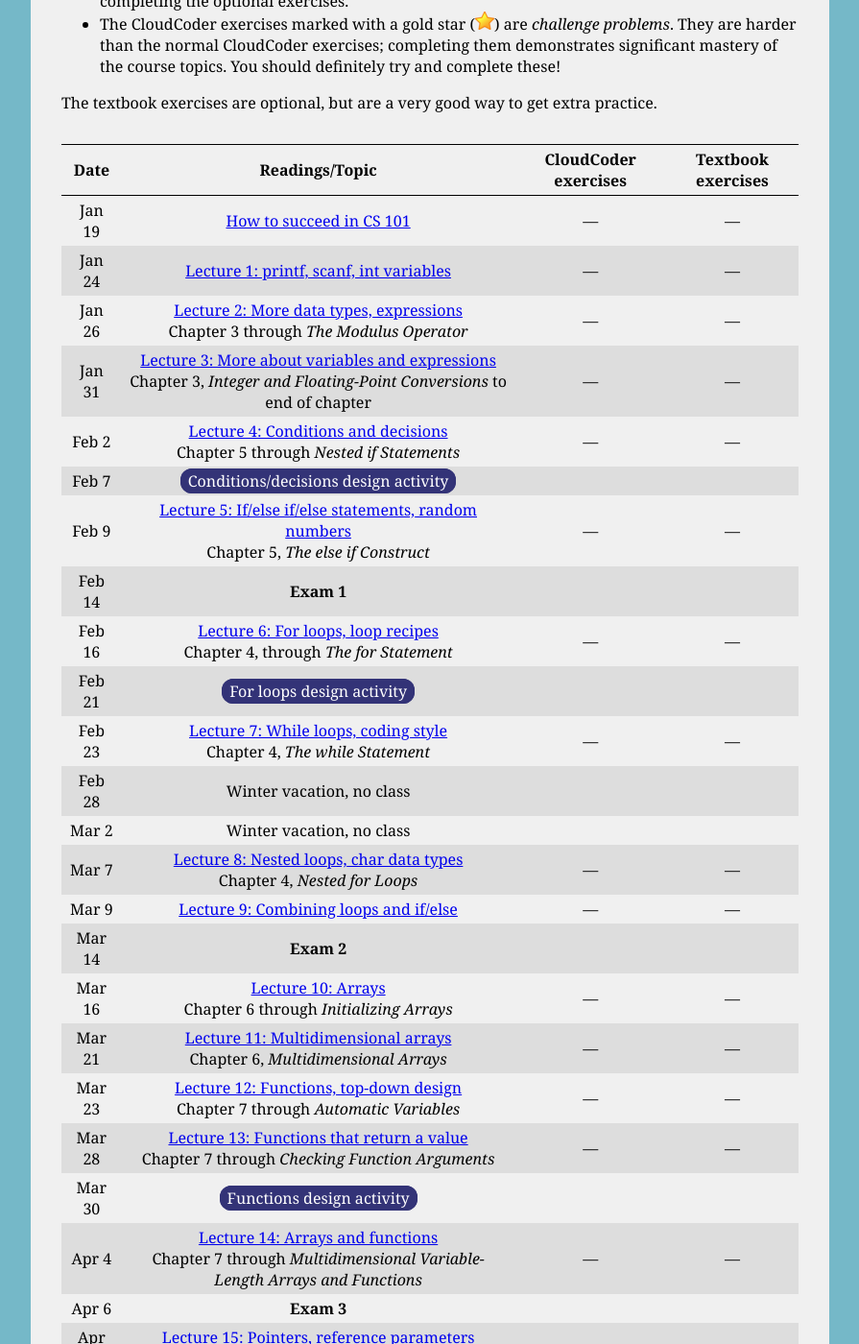
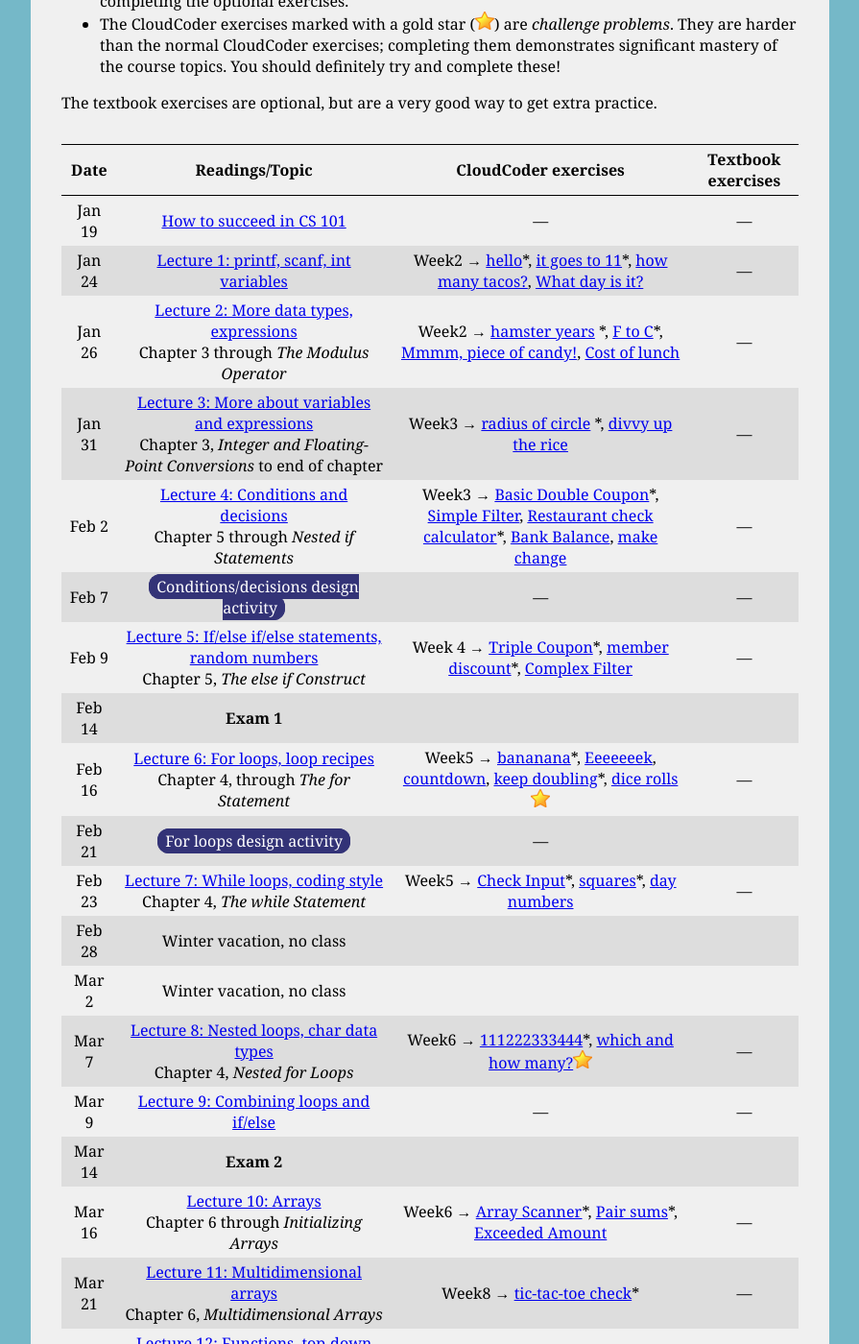
Before and after one commit to ycpcs/cs101-spring2017, a Jekyll site: the page built from schedule.md, in a window 1280 px wide and 1400 px high, scrolled down 321 px. Shown: the whole window at 96% size, without its empty margins (192-1087 px from the left). Built offline with Jekyll 4.4.1, drawn with Linux system fonts in a browser that asks for light colours; some of the changed text lies outside the part shown.

Commit message:
link to CloudCoder exercises

```diff
--- a/schedule.md
+++ b/schedule.md
@@ -15,31 +15,31 @@ The textbook exercises are optional, but are a very good way to get extra practi
 Date | Readings/Topic | CloudCoder exercises | Textbook exercises
 :----: | :--------: | :--------------------: | :------------------:
 Jan 19 | [How to succeed in CS 101](success.html) | &mdash; | &mdash;
-Jan 24 | [Lecture 1: printf, scanf, int variables](lectures/lecture01.html) | &mdash; | &mdash;
-Jan 26 | [Lecture 2: More data types, expressions](lectures/lecture02.html)<br>Chapter 3 through *The Modulus Operator* | &mdash; | &mdash;
-Jan 31 | [Lecture 3: More about variables and expressions](lectures/lecture03.html)<br>Chapter 3, *Integer and Floating-Point Conversions* to end of chapter | &mdash; | &mdash;
-Feb 2 | [Lecture 4: Conditions and decisions](lectures/lecture04.html)<br>Chapter 5 through *Nested if Statements* | &mdash; | &mdash;
-Feb 7 | <span class="activity">Conditions/decisions design activity</span>
-Feb 9 | [Lecture 5: If/else if/else statements, random numbers](lectures/lecture05.html)<br>Chapter 5, *The else if Construct* | &mdash; | &mdash;
+Jan 24 | [Lecture 1: printf, scanf, int variables](lectures/lecture01.html) | Week2 &rarr; [hello](https://cs.ycp.edu/cloudcoder/#exercise?c=15,p=471)\*, [it goes to 11](https://cs.ycp.edu/cloudcoder/#exercise?c=15,p=472)\*, [how many tacos?](https://cs.ycp.edu/cloudcoder/#exercise?c=15,p=473), [What day is it?](https://cs.ycp.edu/cloudcoder/#exercise?c=15,p=474) | &mdash;
+Jan 26 | [Lecture 2: More data types, expressions](lectures/lecture02.html)<br>Chapter 3 through *The Modulus Operator* | Week2 &rarr; [hamster years](https://cs.ycp.edu/cloudcoder/#exercise?c=15,p=475) \*, [F to C](https://cs.ycp.edu/cloudcoder/#exercise?c=15,p=476)\*, [Mmmm, piece of candy!](https://cs.ycp.edu/cloudcoder/#exercise?c=15,p=477), [Cost of lunch](https://cs.ycp.edu/cloudcoder/#exercise?c=15,p=478) | &mdash;
+Jan 31 | [Lecture 3: More about variables and expressions](lectures/lecture03.html)<br>Chapter 3, *Integer and Floating-Point Conversions* to end of chapter | Week3 &rarr; [radius of circle](https://cs.ycp.edu/cloudcoder/#exercise?c=15,p=479) \*, [divvy up the rice](https://cs.ycp.edu/cloudcoder/#exercise?c=15,p=480) | &mdash;
+Feb 2 | [Lecture 4: Conditions and decisions](lectures/lecture04.html)<br>Chapter 5 through *Nested if Statements* | Week3 &rarr; [Basic Double Coupon](https://cs.ycp.edu/cloudcoder/#exercise?c=15,p=481)\*, [Simple Filter](https://cs.ycp.edu/cloudcoder/#exercise?c=15,p=482), [Restaurant check calculator](https://cs.ycp.edu/cloudcoder/#exercise?c=15,p=484)\*, [Bank Balance](https://cs.ycp.edu/cloudcoder/#exercise?c=15,p=483), [make change](https://cs.ycp.edu/cloudcoder/#exercise?c=15,p=518) | &mdash;
+Feb 7 | <span class="activity">Conditions/decisions design activity</span> | &mdash; | &mdash;
+Feb 9 | [Lecture 5: If/else if/else statements, random numbers](lectures/lecture05.html)<br>Chapter 5, *The else if Construct* | Week 4 &rarr; [Triple Coupon](https://cs.ycp.edu/cloudcoder/#exercise?c=15,p=485)\*, [member discount](https://cs.ycp.edu/cloudcoder/#exercise?c=15,p=486)\*, [Complex Filter](https://cs.ycp.edu/cloudcoder/#exercise?c=15,p=487) | &mdash;
 Feb 14 | **Exam 1**
-Feb 16 | [Lecture 6: For loops, loop recipes](lectures/lecture06.html)<br>Chapter 4, through *The for Statement* | &mdash; | &mdash;
-Feb 21 | <span class="activity">For loops design activity</span>
-Feb 23 | [Lecture 7: While loops, coding style](lectures/lecture07.html)<br>Chapter 4, *The while Statement* | &mdash; | &mdash;
+Feb 16 | [Lecture 6: For loops, loop recipes](lectures/lecture06.html)<br>Chapter 4, through *The for Statement* | Week5 &rarr; [bananana](https://cs.ycp.edu/cloudcoder/#exercise?c=15,p=488)\*, [Eeeeeeek](https://cs.ycp.edu/cloudcoder/#exercise?c=15,p=517), [countdown](https://cs.ycp.edu/cloudcoder/#exercise?c=15,p=489), [keep doubling](https://cs.ycp.edu/cloudcoder/#exercise?c=15,p=490)\*, [dice rolls](https://cs.ycp.edu/cloudcoder/#exercise?c=15,p=519)![gold star](img/goldstar-tiny.png) | &mdash;
+Feb 21 | <span class="activity">For loops design activity</span> | &mdash;
+Feb 23 | [Lecture 7: While loops, coding style](lectures/lecture07.html)<br>Chapter 4, *The while Statement* | Week5 &rarr; [Check Input](https://cs.ycp.edu/cloudcoder/#exercise?c=15,p=491)\*, [squares](https://cs.ycp.edu/cloudcoder/#exercise?c=15,p=492)\*, [day numbers](https://cs.ycp.edu/cloudcoder/#exercise?c=15,p=493) | &mdash;
 Feb 28 | Winter vacation, no class
 Mar 2 | Winter vacation, no class
-Mar 7 | [Lecture 8: Nested loops, char data types](lectures/lecture08.html)<br>Chapter 4, *Nested for Loops* | &mdash; | &mdash;
+Mar 7 | [Lecture 8: Nested loops, char data types](lectures/lecture08.html)<br>Chapter 4, *Nested for Loops* | Week6 &rarr; [111222333444](https://cs.ycp.edu/cloudcoder/#exercise?c=15,p=494)\*, [which and how many?](https://cs.ycp.edu/cloudcoder/#exercise?c=15,p=495)![gold star](img/goldstar-tiny.png) | &mdash;
 Mar 9 | [Lecture 9: Combining loops and if/else](lectures/lecture09.html) | &mdash; | &mdash;
 Mar 14 | **Exam 2**
-Mar 16 | [Lecture 10: Arrays](lectures/lecture09.html)<br>Chapter 6 through *Initializing Arrays* | &mdash; | &mdash;
-Mar 21 | [Lecture 11: Multidimensional arrays](lectures/lecture10.html)<br>Chapter 6, *Multidimensional Arrays* | &mdash; | &mdash;
-Mar 23 | [Lecture 12: Functions, top-down design](lectures/lecture11.html)<br>Chapter 7 through *Automatic Variables* | &mdash; | &mdash;
-Mar 28 | [Lecture 13: Functions that return a value](lectures/lecture12.html)<br>Chapter 7 through *Checking Function Arguments* | &mdash; | &mdash;
+Mar 16 | [Lecture 10: Arrays](lectures/lecture09.html)<br>Chapter 6 through *Initializing Arrays* | Week6 &rarr; [Array Scanner](https://cs.ycp.edu/cloudcoder/#exercise?c=15,p=496)\*, [Pair sums](https://cs.ycp.edu/cloudcoder/#exercise?c=15,p=497)\*, [Exceeded Amount](https://cs.ycp.edu/cloudcoder/#exercise?c=15,p=498) | &mdash;
+Mar 21 | [Lecture 11: Multidimensional arrays](lectures/lecture10.html)<br>Chapter 6, *Multidimensional Arrays* | Week8 &rarr; [tic-tac-toe check](https://cs.ycp.edu/cloudcoder/#exercise?c=15,p=527)\* | &mdash;
+Mar 23 | [Lecture 12: Functions, top-down design](lectures/lecture11.html)<br>Chapter 7 through *Automatic Variables* | Week9 &rarr;  [PrintSum](https://cs.ycp.edu/cloudcoder/#exercise?c=15,p=500)\*, [Deep Thought](https://cs.ycp.edu/cloudcoder/#exercise?c=15,p=501)\*, [Find Primes](https://cs.ycp.edu/cloudcoder/#exercise?c=15,p=502)![gold star](img/goldstar-tiny.png) | &mdash;
+Mar 28 | [Lecture 13: Functions that return a value](lectures/lecture12.html)<br>Chapter 7 through *Checking Function Arguments* | Week10 &rarr; [SumBetween](https://cs.ycp.edu/cloudcoder/#exercise?c=15,p=506)\*, [MaxOfThree](https://cs.ycp.edu/cloudcoder/#exercise?c=15,p=507)\*, [inRange](https://cs.ycp.edu/cloudcoder/#exercise?c=15,p=525), [feetToMeters](https://cs.ycp.edu/cloudcoder/#exercise?c=15,p=524), [diamond](https://cs.ycp.edu/cloudcoder/#exercise?c=15,p=526)![gold star](img/goldstar-tiny.png) | &mdash;
 Mar 30 | <span class="activity">Functions design activity</span>
-Apr 4 | [Lecture 14: Arrays and functions](lectures/lecture13.html)<br>Chapter 7 through *Multidimensional Variable-Length Arrays and Functions* | &mdash; | &mdash;
+Apr 4 | [Lecture 14: Arrays and functions](lectures/lecture13.html)<br>Chapter 7 through *Multidimensional Variable-Length Arrays and Functions* | Week11 &rarr; [ArraySum](https://cs.ycp.edu/cloudcoder/#exercise?c=15,p=503)\*, [IsAscending](https://cs.ycp.edu/cloudcoder/#exercise?c=15,p=505)\*, [countOdd](https://cs.ycp.edu/cloudcoder/#exercise?c=15,p=504) | &mdash;
 Apr 6 | **Exam 3**
-Apr 11 | [Lecture 15: Pointers, reference parameters](lectures/lecture14.html)<br>Chapter 10 through *Using Pointers in Expressions* | &mdash; | &mdash;
+Apr 11 | [Lecture 15: Pointers, reference parameters](lectures/lecture14.html)<br>Chapter 10 through *Using Pointers in Expressions* | Week12 &rarr; [AddEmUp](https://cs.ycp.edu/cloudcoder/#exercise?c=15,p=508) | &mdash;
 Apr 13 | Spring vacation, no class
-Apr 18 | [Lecture 16: Struct types](lectures/lecture15.html)<br>Chapter 8, through *Using Structures in Expressions* | &mdash; | &mdash;
+Apr 18 | [Lecture 16: Struct types](lectures/lecture15.html)<br>Chapter 8, through *Using Structures in Expressions* | Week13 &rarr; [area of Rectangle](https://cs.ycp.edu/cloudcoder/#exercise?c=15,p=509) | &mdash;
 Apr 20 | [Lecture 17: Using structs with functions](lectures/lecture16.html)<br>Chapter 8, through *Initializing Structures* | &mdash; | &mdash;
 Apr 25 | [Lecture 18: Pointers to structures](lectures/lecture17.html)<br>Chapter 10, *Working with Pointers and Structures* | &mdash; | &mdash;
 Apr 27 | [Lecture 19: Composition](lectures/lecture18.html)<br>Chapter 8, *Structures Containing Structures* | &mdash; | &mdash;
```
Also changed, not shown: 1 other file.
